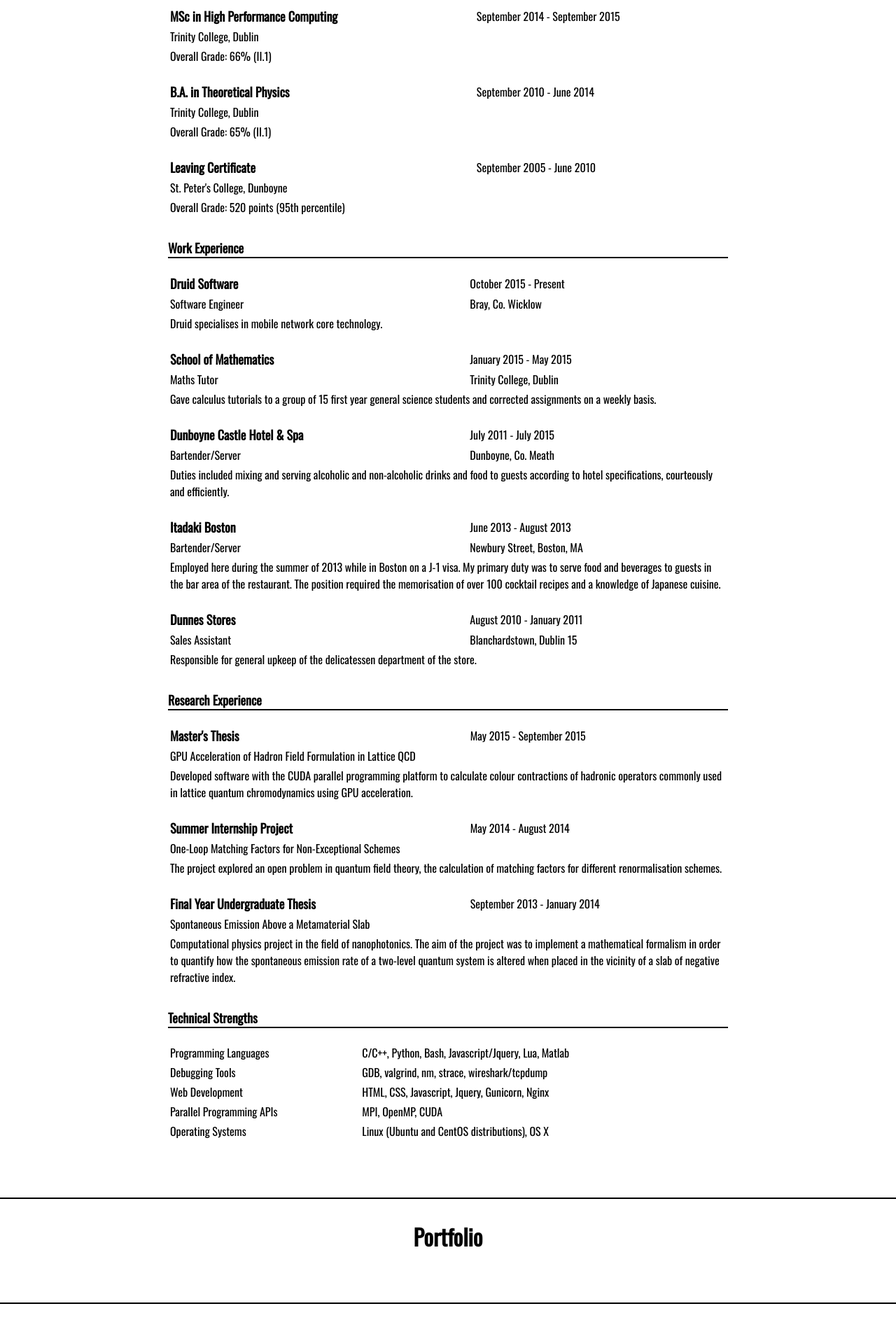
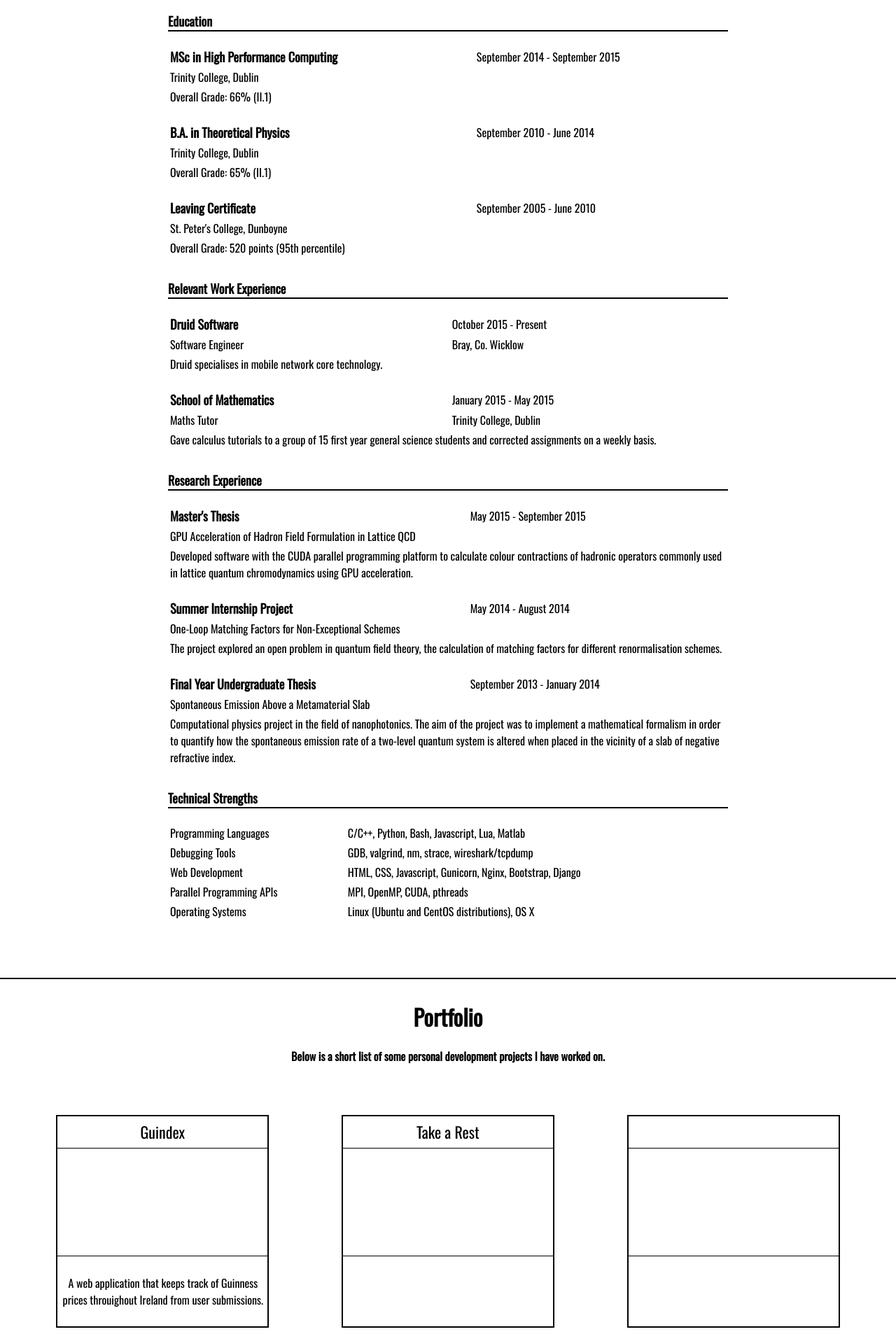
Before and after one commit to howardrj/PersonalWebsite, a Django app: page / in a window 1280 px wide. Shown: the part 600-2516 px from the top of the page at 70% size. Run offline with Django 3.2, Linux system fonts and the light colour scheme; parts of the project's set-up code (start-up, migrations or seed data) failed here and were passed over; some libraries are stand-ins or nearby versions.

Commit message:
Included about section and expanded portfolio.

```diff
--- a/PersonalWebsite/settings.py
+++ b/PersonalWebsite/settings.py
@@ -26,7 +26,7 @@
 # SECURITY WARNING: don't run with debug turned on in production!
 DEBUG = True
 
-ALLOWED_HOSTS = []
+ALLOWED_HOSTS = ['172.28.4.152', 'robbie-howard.com', '127.0.0.1']
 
 
 # Application definition
--- a/website/static/css/index.css
+++ b/website/static/css/index.css
@@ -425,3 +425,59 @@
     font-family: "Oswald";
     padding-bottom: 50px;
 }
+
+.project_container {
+    border: 2px solid black;
+    display: inline-block;
+    position: relative;
+    width: 300px;
+    height: 300px;
+    padding: 0px;
+    margin: 50px;
+    text-decoration: none;
+    vertical-align: top;
+}
+
+.project_container:hover {
+    cursor:hand;
+    cursor:pointer;
+}
+
+.project_header {
+    margin: 0px;
+    padding: 0px;
+    height: 15%;
+    border-bottom: 1px solid black;
+    width: 100%;
+    position:relative;
+    text-align: center;
+    display:table;
+}
+
+.project_title {
+    vertical-align:middle;
+    display:table-cell;
+    font-size: 22px;
+}
+
+.project_body {
+    display: block;
+}
+
+.project_description_container {
+    display: table;
+    margin: 0px;
+    padding: 5px;
+    height: 30%;
+    border-top: 1px solid black;
+    width: 97%;
+    position:absolute;
+    text-align: left;
+    bottom: 0;
+    text-align: center;
+}
+
+.project_description {
+    display:table-cell;
+    vertical-align:middle;
+}
--- /dev/null
+++ b/website/templates/about.html
@@ -0,0 +1,5 @@
+<div id="about_subsection" class="cv_subsection">
+   <div class="subsection_header">
+        <strong> About </strong>
+    </div>
+</div>
--- a/website/templates/cv.html
+++ b/website/templates/cv.html
@@ -1,6 +1,8 @@
 <div id="cv_section" name="cv">
 
     <h1> CV </h1>
+
+    {% include "about.html" %}
 
     {% include "education.html" %}
 
--- a/website/templates/index.html
+++ b/website/templates/index.html
@@ -26,6 +26,10 @@
         <div id="header">
             <a id="top_link" class="header_link">
                 Top
+            </a>
+
+            <a id="about_link" class="header_link">
+                About
             </a>
 
             <a id="cv_link" class="header_link">
@@ -70,9 +74,7 @@
 
         <div id="footer_section">
             <p id="signature"> Created by Robert Howard (howardrj@tcd.ie) </p>
-
         </div>
-
 
         {% if contact_fail %}
             <!-- Shift page down to contact form -->
--- a/website/templates/portfolio.html
+++ b/website/templates/portfolio.html
@@ -2,4 +2,67 @@
 
     <h1> Portfolio </h1>
 
+    <h4> Below is a short list of some personal development projects I have worked on. </h4>
+
+    <div class="project_container" data-href="https://guindex.ie" title="https://guindex.ie">
+
+        <div class="project_header">
+            <span class="project_title"> Guindex </span>
+        </div>
+
+        <div class="project_body">
+
+        </div>
+
+        <div class="project_description_container">
+            <span class="project_description">
+                A web application that keeps track of Guinness prices throuighout Ireland from user submissions.
+            </span>
+        </div>
+    </div>
+
+    <div class="project_container" data-href="https://guindex.ie" title="https://guindex.ie">
+
+        <div class="project_header">
+            <span class="project_title"> Take a Rest </span>
+        </div>
+
+        <div class="project_body">
+
+        </div>
+
+        <div class="project_description_container">
+
+        </div>
+    </div>
+
+    <div class="project_container" data-href="https://guindex.ie" title="https://guindex.ie">
+
+        <div class="project_header">
+
+        </div>
+
+        <div class="project_body">
+
+        </div>
+
+        <div class="project_description_container">
+
+        </div>
+    </div>
+
+    <script>
+
+        $('.project_container').on('click', function () {
+
+            // Get project container link and open in new tab
+
+            var link = this.getAttribute('data-href');
+            var tab  = window.open(link, '_blank');
+
+            tab.focus();
+        });
+
+    </script>
+
 </div>
--- a/website/templates/technical_strengths.html
+++ b/website/templates/technical_strengths.html
@@ -7,7 +7,7 @@
 
         <tr>
             <td> Programming Languages </td>
-        <td> C/C++, Python, Bash, Javascript/Jquery, Lua, Matlab </td>
+            <td> C/C++, Python, Bash, Javascript, Lua, Matlab </td>
         </tr>
 
         <tr>
@@ -17,12 +17,12 @@
 
         <tr>
             <td> Web Development </td>
-        <td> HTML, CSS, Javascript, Jquery, Gunicorn, Nginx </td>
+            <td> HTML, CSS, Javascript, Gunicorn, Nginx, Bootstrap, Django </td>
         </tr>
 
         <tr>
             <td> Parallel Programming APIs </td>
-        <td> MPI, OpenMP, CUDA </td>
+            <td> MPI, OpenMP, CUDA, pthreads </td>
         </tr>
 
         <tr>
--- a/website/templates/top.html
+++ b/website/templates/top.html
@@ -17,17 +17,21 @@
 
         <br>
 
+        <!--
         <a id="twitter_link" href="/" title="Twitter">
             <img id="twitter_image" src="{% static "images/twitter.png" %}" class="logo">
         </a>
+        -->
 
         <a id="github_link" href="https://github.com/howardrj" title="GitHub">
             <img id="github_image" src="{% static "images/github.png" %}" class="odd_logo" height="88" width="88">
         </a>
 
+        <!--
         <a id="linkedin_link" href="/" title="LinkedIn">
             <img id="linkedin_image" src="{% static "images/linkedin.png" %}" class="logo">
         </a>
+        -->
 
     </div>
 </div>
--- a/website/templates/work_experience.html
+++ b/website/templates/work_experience.html
@@ -1,6 +1,6 @@
 <div id="work_subsection" class="cv_subsection">
    <div class="subsection_header">
-        <strong> Work Experience </strong>
+        <strong> Relevant Work Experience </strong>
     </div>
 
     <table class="cv_table">
@@ -40,66 +40,6 @@
             </td>
         </tr>
 
-        <tr class="separator">
-            <td> </td>
-        </tr>
-
-        <!-- Dunboyne Castle -->
-        <tr>
-            <td class="course_title"> <strong> Dunboyne Castle Hotel & Spa </strong></td>
-            <td> July 2011 - July 2015 </td>
-        </tr>
-        <tr>
-            <td> Bartender/Server</td>
-            <td> Dunboyne, Co. Meath </td>
-        </tr>
-        <tr>
-            <td colspan="2">
-                Duties included mixing and serving alcoholic and non-alcoholic drinks and food to guests according to
-                hotel specifications, courteously and efficiently.
-            </td>
-        </tr>
-
-        <tr class="separator">
-            <td> </td>
-        </tr>
-
-        <!-- Itadaki -->
-        <tr>
-            <td class="course_title"> <strong> Itadaki Boston </strong></td>
-            <td> June 2013 - August 2013 </td>
-        </tr>
-        <tr>
-            <td> Bartender/Server</td>
-            <td> Newbury Street, Boston, MA </td>
-        </tr>
-        <tr>
-            <td colspan="2">
-                Employed here during the summer of 2013 while in Boston on a J-1 visa. My primary duty was to serve
-                food and beverages to guests in the bar area of the restaurant. The position required the memorisation
-                of over 100 cocktail recipes and a knowledge of Japanese cuisine.
-            </td>
-        </tr>
-
-        <tr class="separator">
-            <td> </td>
-        </tr>
-
-        <!-- Dunnes -->
-        <tr>
-            <td class="course_title"> <strong> Dunnes Stores </strong></td>
-            <td> August 2010 - January 2011 </td>
-        </tr>
-        <tr>
-            <td> Sales Assistant</td>
-            <td> Blanchardstown, Dublin 15 </td>
-        </tr>
-        <tr>
-            <td colspan="2">
-                Responsible for general upkeep of the delicatessen department of the store.
-            </td>
-        </tr>
-
      </table>
 
 </div>
```
Lines whose indentation alone changed are shown as unchanged.
